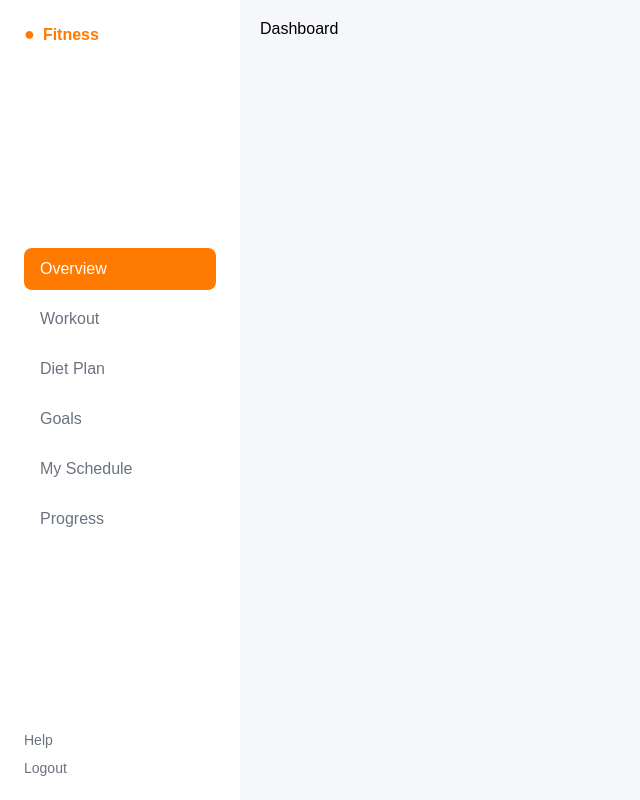
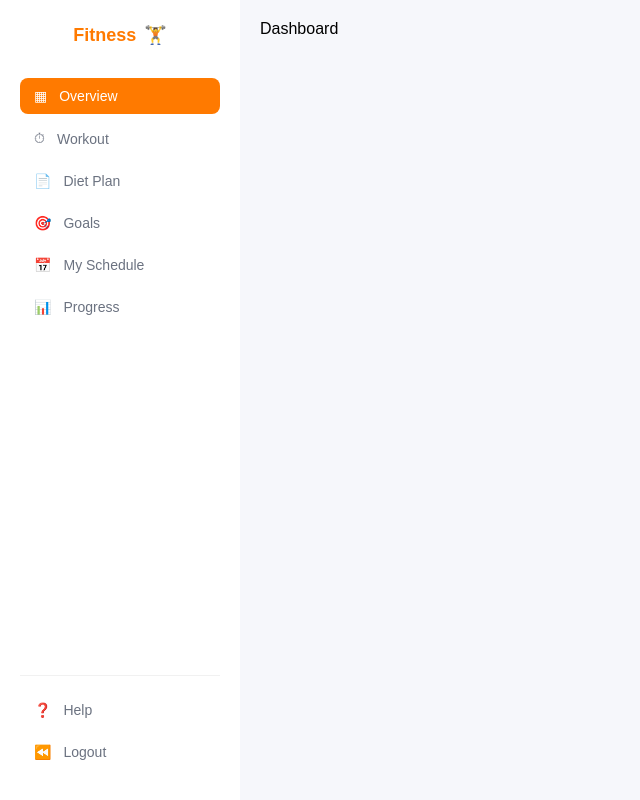
Before and after one commit to Aadesh-9/fitness--dashboard, a React (Vite) app: page / in a window 1280 px wide. Shown: the whole page, without its empty margins (0-640 px from the left). Built offline with nearby package versions, Linux system fonts and the light colour scheme.

Commit message:
fixed sidebar

```diff
--- a/src/App.css
+++ b/src/App.css
@@ -24,53 +24,60 @@
 .sidebar {
   flex: 0 0 240px;
   background: #ffffff;
-  padding: 24px;
+  padding: 24px 20px;
   display: flex;
   flex-direction: column;
-  justify-content: space-between;
 }
 
-/* Logo */
+/* Logo (CENTERED like image) */
 .logo {
   display: flex;
   align-items: center;
+  justify-content: center; /* horizontal center */
   gap: 8px;
-  font-weight: bold;
+  font-weight: 600;
+  font-size: 18px;
   color: #ff7a00;
-  margin-bottom: 30px;
-}
-
-.logo-dot {
-  font-size: 18px;
+  margin-bottom: 32px;
 }
 
 /* Menu */
 .menu {
   list-style: none;
   padding: 0;
+  margin: 0;
+  flex-grow: 1;
 }
 
-.menu li {
-  padding: 12px 16px;
+.menu-item {
+  display: flex;
+  align-items: center;
+  gap: 12px;
+  padding: 10px 14px;
   border-radius: 8px;
-  margin-bottom: 8px;
+  color: #6b7280; /* neutral gray */
   cursor: pointer;
+  margin-bottom: 6px;
+  font-size: 14px;
+}
+
+/* Icons neutral */
+.menu-item .icon {
   color: #6b7280;
 }
 
 /* Active item */
-.menu .active {
+.menu-item.active {
   background: #ff7a00;
+  color: #ffffff;
+}
+
+.menu-item.active .icon {
   color: #ffffff;
 }
 
 /* Footer */
 .sidebar-footer {
-  font-size: 14px;
-  color: #6b7280;
+  border-top: 1px solid #f1f1f1;
+  padding-top: 16px;
 }
-
-.sidebar-footer p {
-  margin-top: 12px;
-  cursor: pointer;
-}
--- a/src/components/Sidebar.jsx
+++ b/src/components/Sidebar.jsx
@@ -1,23 +1,50 @@
 const Sidebar = () => {
   return (
     <aside className="sidebar">
+      {/* Logo */}
       <div className="logo">
-        <span className="logo-dot">●</span>
-        <span>Fitness</span>
+        <span className="logo-text">Fitness</span>
+        <span className="logo-icon">🏋️</span>
       </div>
 
+      {/* Menu */}
       <ul className="menu">
-        <li className="active">Overview</li>
-        <li>Workout</li>
-        <li>Diet Plan</li>
-        <li>Goals</li>
-        <li>My Schedule</li>
-        <li>Progress</li>
+        <li className="menu-item active">
+          <span className="icon">▦</span>
+          <span>Overview</span>
+        </li>
+        <li className="menu-item">
+          <span className="icon">⏱</span>
+          <span>Workout</span>
+        </li>
+        <li className="menu-item">
+          <span className="icon">📄</span>
+          <span>Diet Plan</span>
+        </li>
+        <li className="menu-item">
+          <span className="icon">🎯</span>
+          <span>Goals</span>
+        </li>
+        <li className="menu-item">
+          <span className="icon">📅</span>
+          <span>My Schedule</span>
+        </li>
+        <li className="menu-item">
+          <span className="icon">📊</span>
+          <span>Progress</span>
+        </li>
       </ul>
 
+      {/* Footer */}
       <div className="sidebar-footer">
-        <p>Help</p>
-        <p>Logout</p>
+        <div className="menu-item">
+          <span className="icon">❓</span>
+          <span>Help</span>
+        </div>
+        <div className="menu-item">
+          <span className="icon">⏪</span>
+          <span>Logout</span>
+        </div>
       </div>
     </aside>
   );
```
